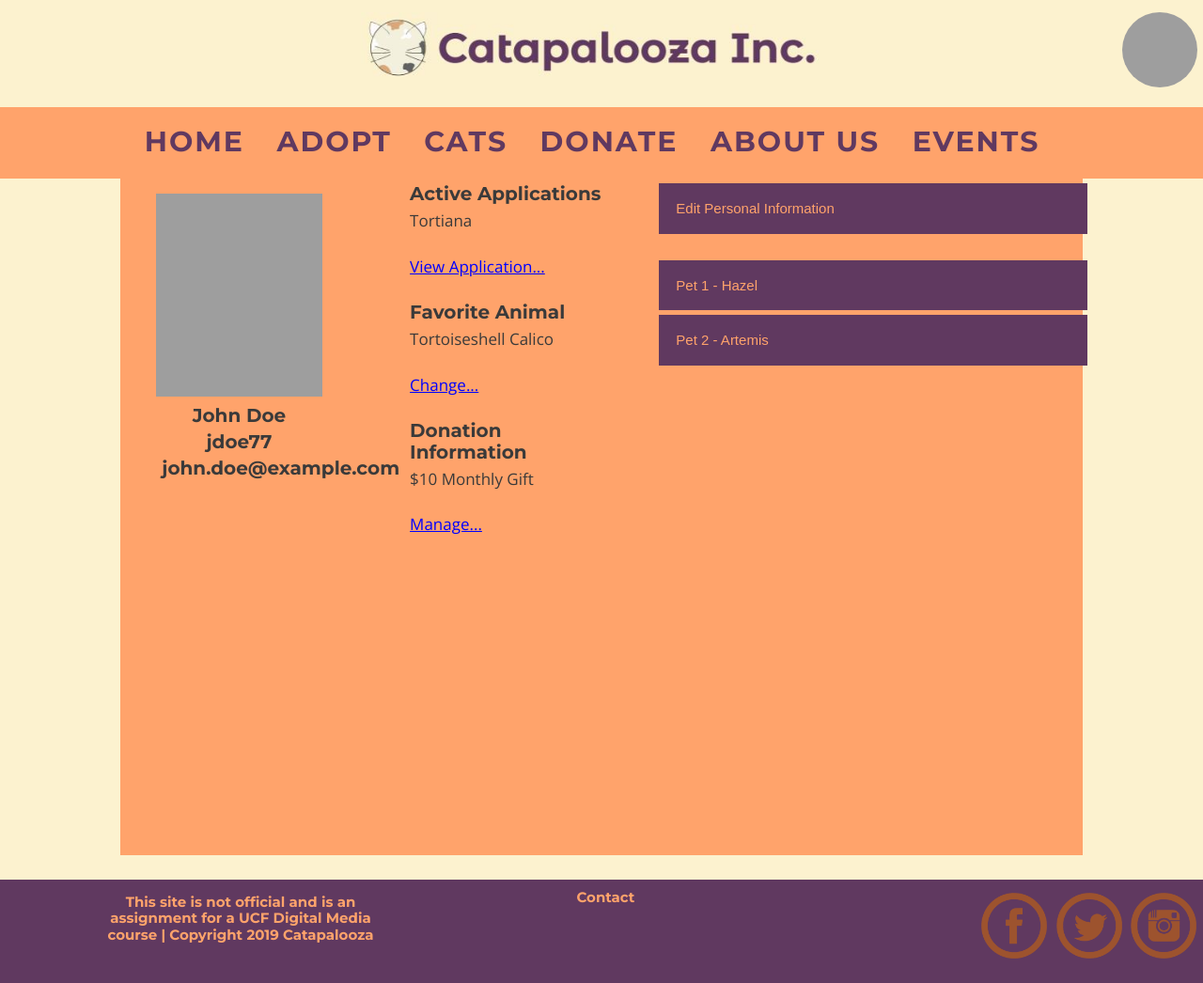
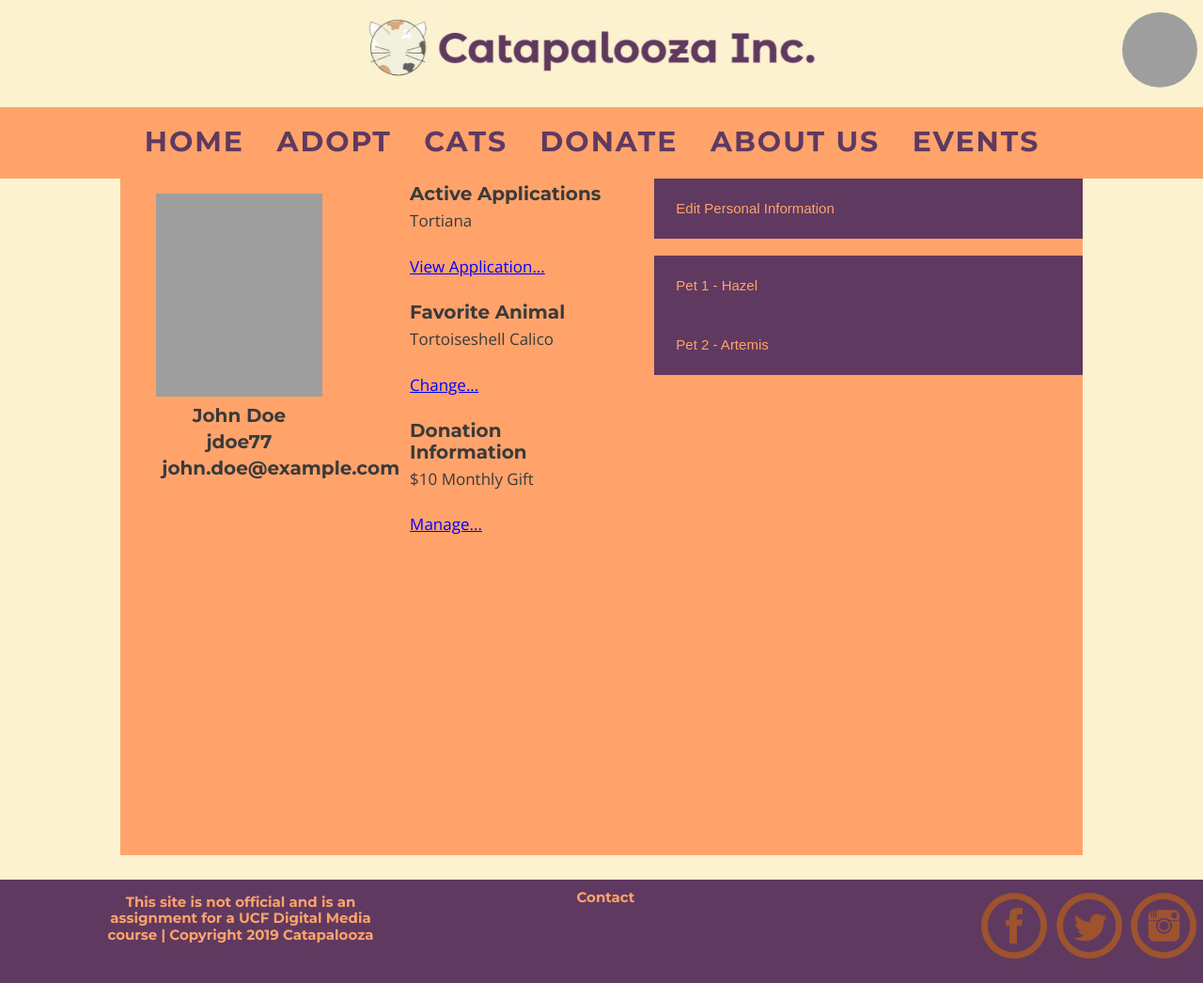
Before and after one commit to smp52/wd40-MS3, a PHP site: page /account.html in a window 1280 px wide. Shown: the whole page at 94% size. Run offline with PHP 8.4, Linux system fonts and the light colour scheme; some libraries are stand-ins or nearby versions; some web fonts are replaced; grey boxes are pictures that could not be loaded.

Commit message:
Update styles2.css

```diff
--- a/wd40-DS1/css/styles2.css
+++ b/wd40-DS1/css/styles2.css
@@ -676,11 +676,10 @@ input[type="textarea"] {
   cursor: pointer;
   padding: 18px;
   width: 100%;
-  border: none;
+  border: 5px solid #603960;
   text-align: left;
   outline: none;
   font-size: 15px;
-  margin: 5px;
 }
 
 .active, .collapsible:hover {
```
